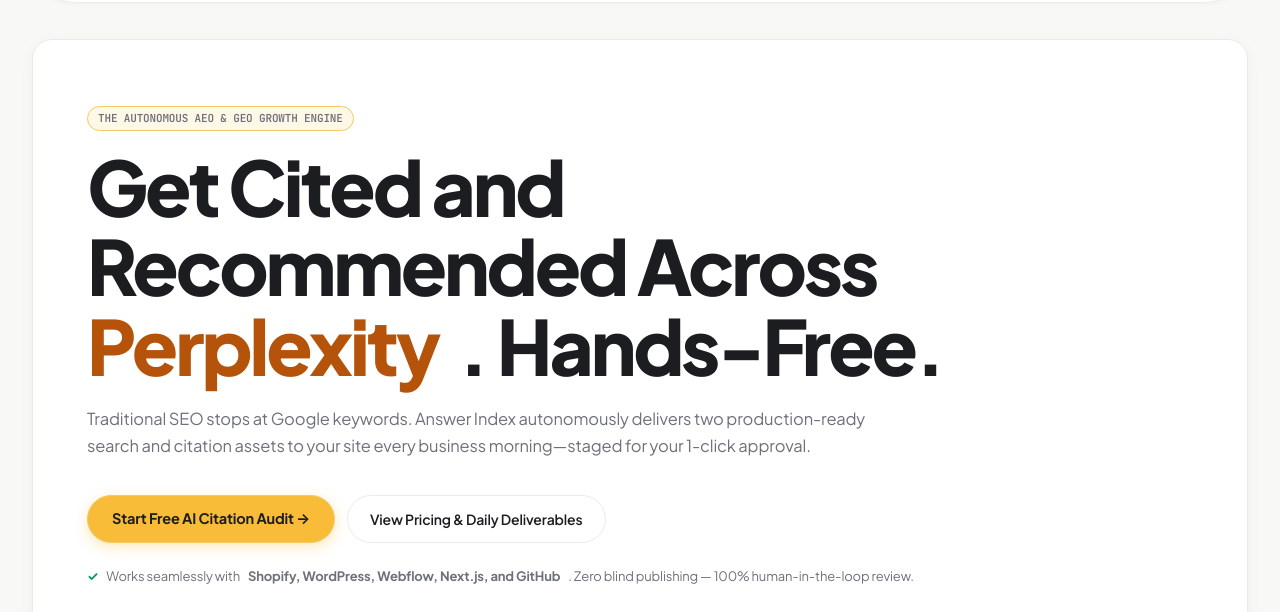
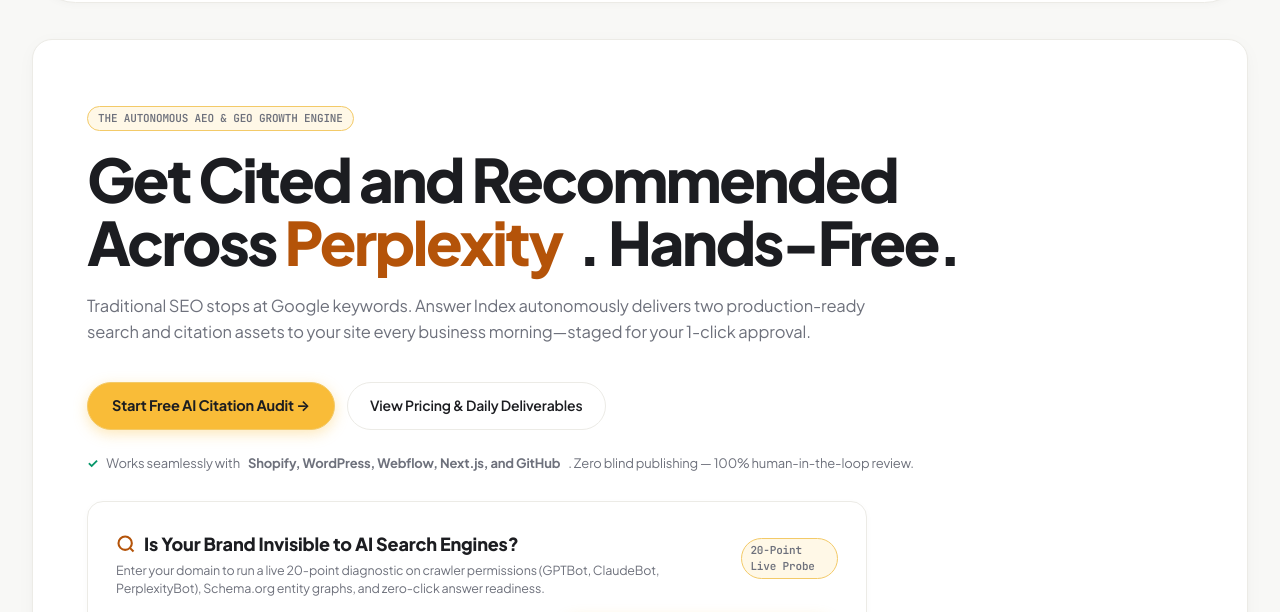
Before and after one commit to justmailsameer-prog/answerindex, a website: page index.html in a window 1280 px wide. Shown: the part 108-720 px from the top of the page. Drawn offline with nearby package versions, Linux system fonts and the light colour scheme.

Commit message:
style(homepage): reduce hero headline font size from 76px to 60px

```diff
--- a/index.html
+++ b/index.html
@@ -641,7 +641,7 @@
     }
 
     .hero-content h2 {
-      font-size: 76px;
+      font-size: 60px;
       font-weight: 800;
       line-height: 1.05;
       letter-spacing: -0.04em;
```
Also changed, not shown: dist/index.html.
